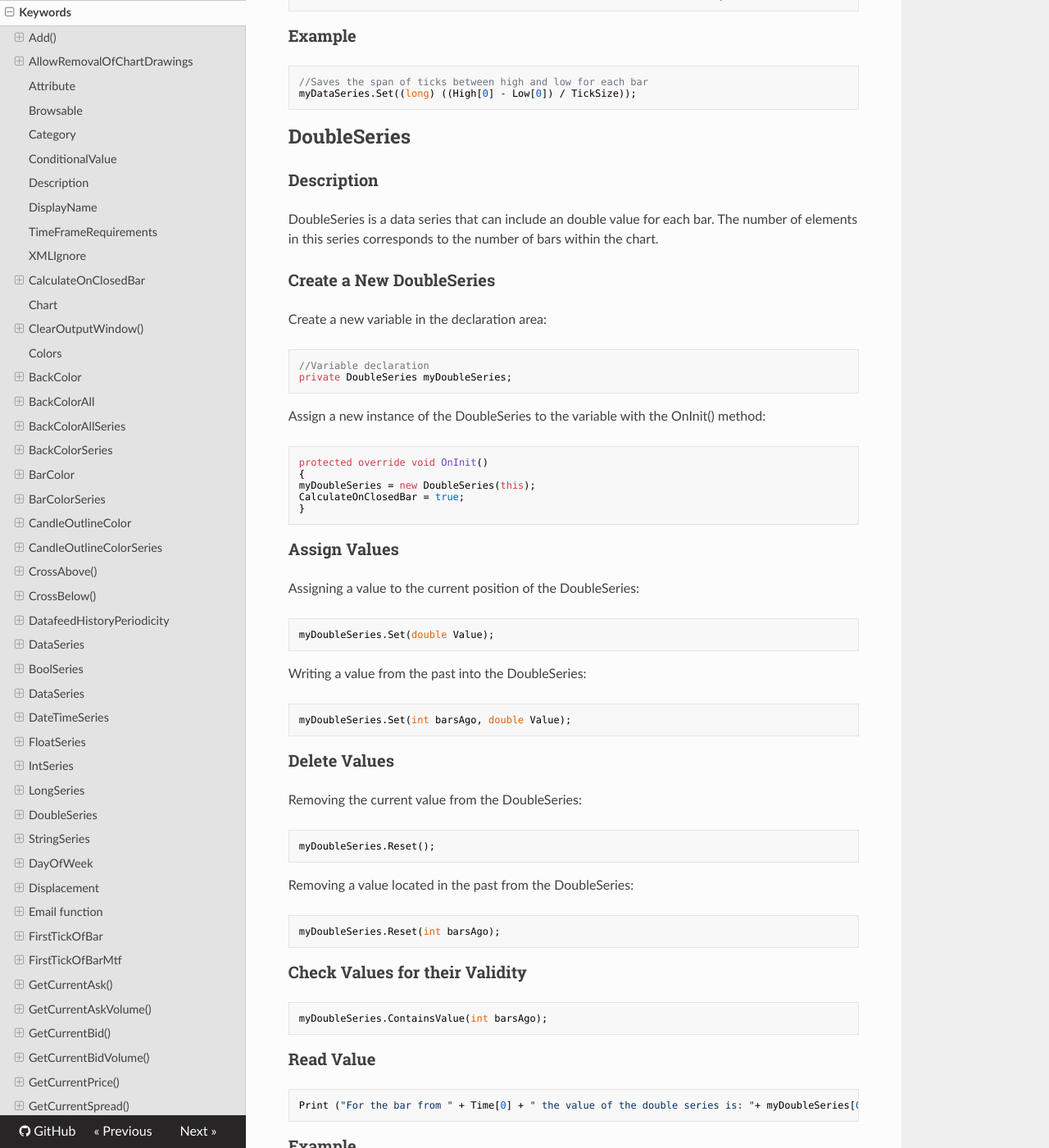
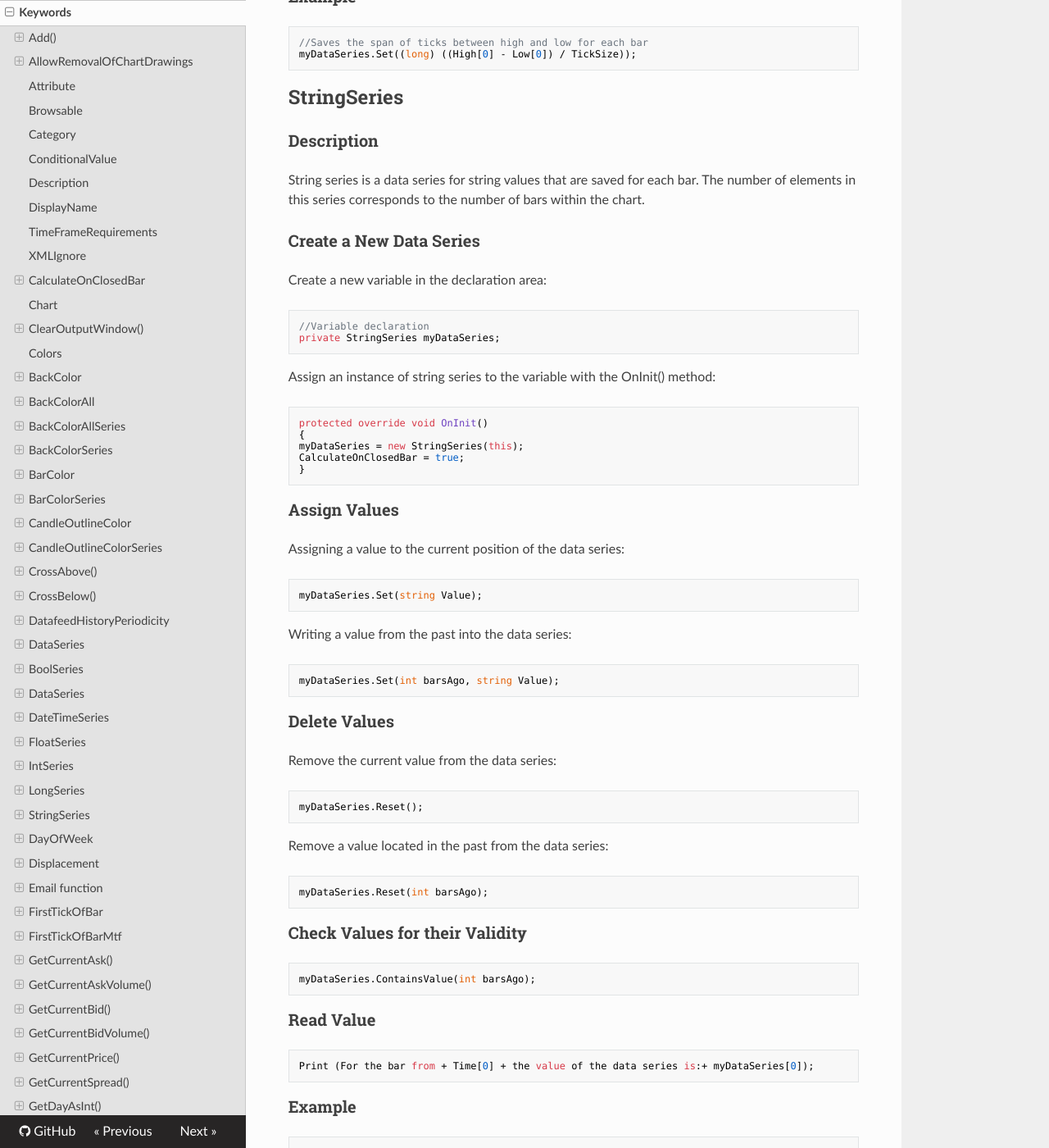
Before and after one commit to AgenaTrader/AgenaScript-documentation, an MkDocs documentation site: the page built from sources/keywords.md, in a window 1280 px wide and 1400 px high, scrolled down 31378 px. Shown: the whole window at 82% size. Built offline with MkDocs 1.6.1, drawn with Linux system fonts in a browser that asks for light colours; nearby versions of some CDN libraries; old or Windows-style settings are respelled for this version of MkDocs; some of the changed text lies outside the part shown.

Commit message:
Update keywords.md

````diff
--- a/sources/keywords.md
+++ b/sources/keywords.md
@@ -770,7 +770,6 @@ In the table below you will find 4 newly created data series (highlighted). Each
 
 [*StringSeries*](#stringseries)
 
-[*DoubleSeries*](#doubleseries)
 
 In addition, there are also data series such as ColorSeries, although these are only used for internal purposes and should not be used directly.
 To change the color of plots, please use [*PlotColors*](#plotcolors).
@@ -1152,63 +1151,6 @@ Print (For the bar from + Time[0] + the value of the data series is:+ myDataSeri
 ```cs
 //Saves the span of ticks between high and low for each bar
 myDataSeries.Set((long) ((High[0] - Low[0]) / TickSize));
-```
-
-
-## DoubleSeries
-### Description
-DoubleSeries is a data series that can include an double value for each bar. The number of elements in this series corresponds to the number of bars within the chart.
-
-### Create a New DoubleSeries
-Create a new variable in the declaration area:
-```cs
-//Variable declaration
-private DoubleSeries myDoubleSeries;
-```
-Assign a new instance of the DoubleSeries to the variable with the OnInit() method:
-```cs
-protected override void OnInit()
-{
-myDoubleSeries = new DoubleSeries(this);
-CalculateOnClosedBar = true;
-}
-```
-
-### Assign Values
-Assigning a value to the current position of the DoubleSeries:
-```cs
-myDoubleSeries.Set(double Value);
-```
-
-Writing a value from the past into the DoubleSeries:
-```cs
-myDoubleSeries.Set(int barsAgo, double Value);
-```
-
-### Delete Values
-Removing the current value from the DoubleSeries:
-```cs
-myDoubleSeries.Reset();
-```
-
-Removing a value located in the past from the DoubleSeries:
-```cs
-myDoubleSeries.Reset(int barsAgo);
-```
-
-### Check Values for their Validity
-```cs
-myDoubleSeries.ContainsValue(int barsAgo);
-```
-
-### Read Value
-```cs
-Print ("For the bar from " + Time[0] + " the value of the double series is: "+ myDoubleSeries[0]);
-```
-
-### Example
-```cs
-myDoubleSeries.Set((double) High[0]);
 ```
 
 ## StringSeries
````
